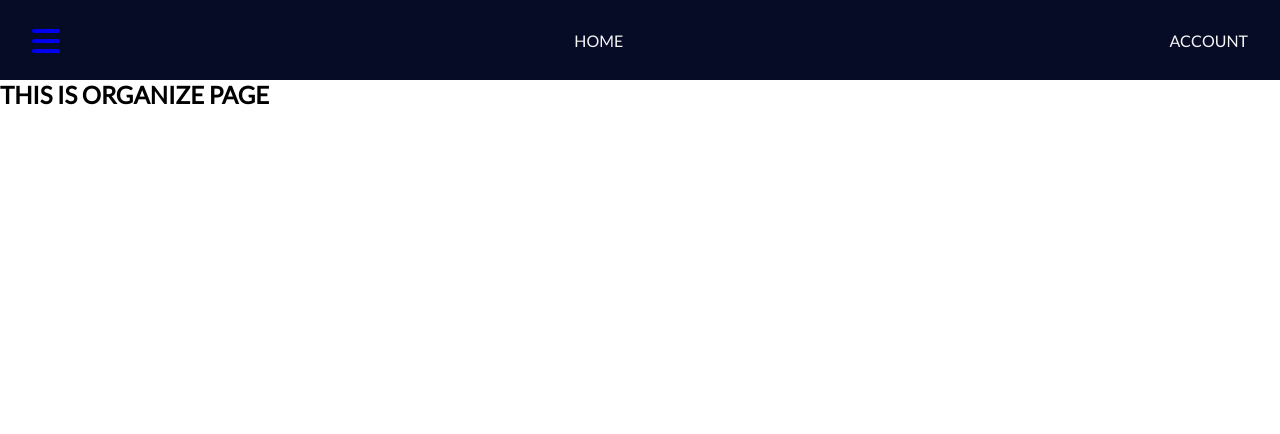
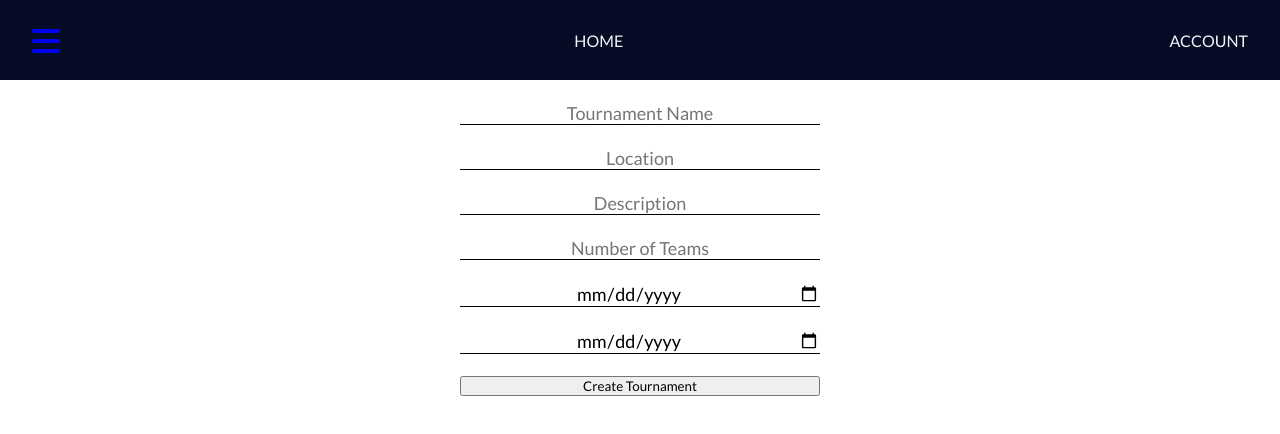
Before and after one commit to Scott-Hillier/tournament-organizer, a React (Create React App) app in the folder polo-react/: page /organize in a window 1280 px wide. Shown: the top 434 px of the page. Built offline with nearby package versions, Linux system fonts and the light colour scheme.

Commit message:
public tournaments backend completed, create new tournament form completed

```diff
--- a/polo-react/src/components/Organize.js
+++ b/polo-react/src/components/Organize.js
@@ -1,9 +1,104 @@
+import React, { useState } from "react";
+import { Link, useNavigate } from "react-router-dom";
+import { createTournament } from "../helpers/apiHelpers";
+import "../styles/Organize/Organize.scss";
+
 const Organize = () => {
+  let navigate = useNavigate();
+  const [newTournamentState, setNewTournamentState] = useState({
+    name: "",
+    location: "",
+    description: "",
+    numberOfTeams: 0,
+    startDate: "",
+    endDate: "",
+  });
+
   return (
-    <main>
-      <section>
-        <h1>THIS IS ORGANIZE PAGE</h1>
-      </section>
+    <main className="organize-page">
+      <form className="organize-form">
+        <br />
+        <input
+          placeholder="Tournament Name"
+          className="organize-field"
+          onChange={(e) => {
+            setNewTournamentState((prev) => {
+              return { ...prev, name: e.target.value };
+            });
+            console.log(newTournamentState);
+          }}
+        ></input>
+        <br />
+        <input
+          placeholder="Location"
+          className="organize-field"
+          onChange={(e) => {
+            setNewTournamentState((prev) => {
+              return { ...prev, location: e.target.value };
+            });
+            console.log(newTournamentState);
+          }}
+        ></input>
+        <br />
+        <input
+          placeholder="Description"
+          className="organize-field"
+          onChange={(e) => {
+            setNewTournamentState((prev) => {
+              return { ...prev, description: e.target.value };
+            });
+            console.log(newTournamentState);
+          }}
+        ></input>
+        <br />
+        <input
+          placeholder="Number of Teams"
+          className="organize-field"
+          onChange={(e) => {
+            setNewTournamentState((prev) => {
+              return { ...prev, numberOfTeams: e.target.value };
+            });
+            console.log(newTournamentState);
+          }}
+        ></input>
+        <br />
+        <input
+          placeholder="Start Date"
+          type={"date"}
+          className="organize-field"
+          onChange={(e) => {
+            setNewTournamentState((prev) => {
+              return { ...prev, startDate: e.target.value };
+            });
+            console.log(newTournamentState);
+          }}
+        ></input>
+        <br />
+        <input
+          placeholder="End Date"
+          type={"date"}
+          className="organize-field"
+          onChange={(e) => {
+            setNewTournamentState((prev) => {
+              return { ...prev, endDate: e.target.value };
+            });
+            console.log(newTournamentState);
+          }}
+        ></input>
+        <br />
+        <button
+          className="organize-button"
+          onClick={(e) => {
+            e.preventDefault();
+            createTournament().then((res) => {
+              console.log(res);
+              navigate(`/planning/general/edit/${res.data.trip_id}`);
+            });
+          }}
+        >
+          Create Tournament
+        </button>
+      </form>
     </main>
   );
 };
--- a/polo-react/src/helpers/apiHelpers.js
+++ b/polo-react/src/helpers/apiHelpers.js
@@ -9,11 +9,12 @@ export function getTournamentInfo(tournament_id) {
 }
 
 export function searchTournaments(word) {
+  console.log("HIT");
   return axios.get("/api/tournaments/search");
 }
 
 export function createTournament(user_id) {
-  return axios.put("/api/tournament/create");
+  return axios.put("/tournament/create");
 }
 
 export function createTeam(team_name) {
--- /dev/null
+++ b/polo-react/src/styles/Organize/Organize.scss
@@ -0,0 +1,24 @@
+.organize-page {
+  display: flex;
+  justify-content: center;
+  align-items: center;
+  font-size: large;
+  // border: 2px solid blue;
+}
+
+.organize-form {
+  display: flex;
+  flex-direction: column;
+  width: 20em;
+}
+
+.organize-field {
+  text-size-adjust: 50%;
+  text-align: center;
+  text-decoration: none;
+  outline: none;
+  border: none;
+  border-bottom: 1.5px solid black;
+  font-size: large;
+  overflow: auto;
+}
```
Also changed, not shown: 2 other files (tests, documents, lock files or other folders).
